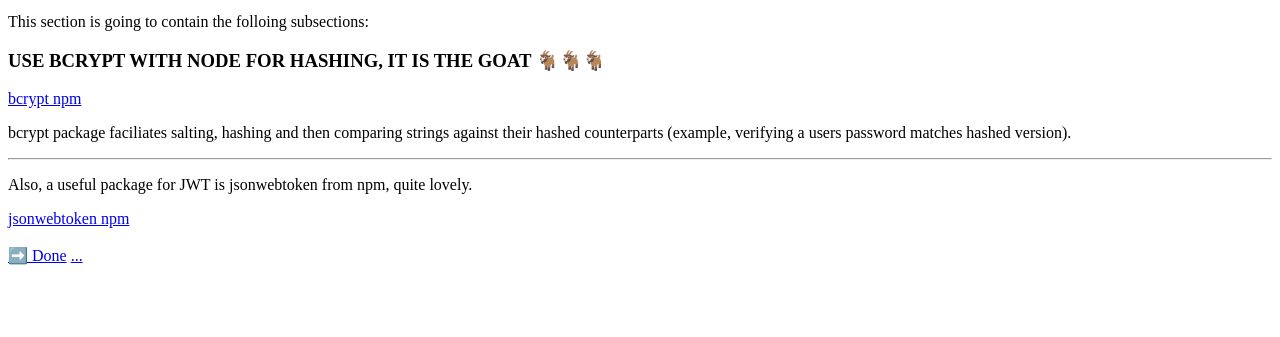
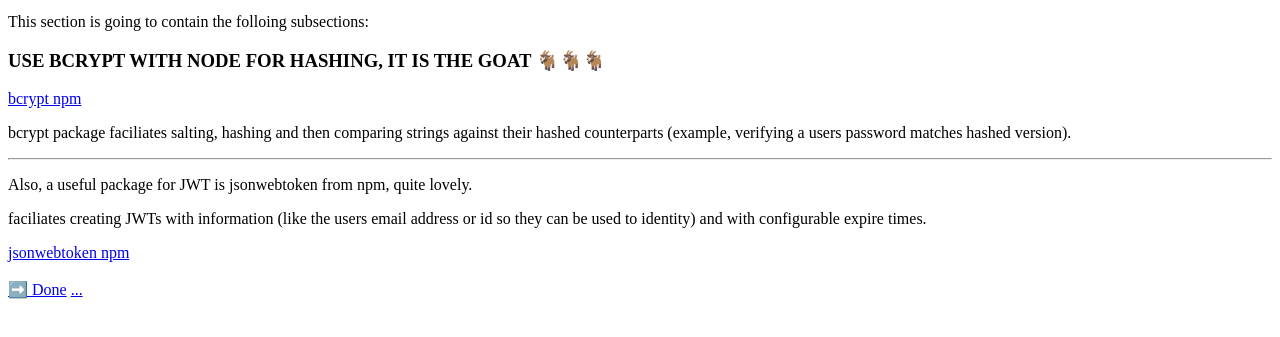
Before and after one commit to BetterLordWilliam/COMP4537_Lab_Server, a website: page public/COMP4537/project_milestone_1/section5/index.html in a window 1280 px wide. Shown: the part 129-466 px from the top of the page. Drawn offline with Linux system fonts and the light colour scheme.

Commit message:
WO: a little more specifc regarding JWT use.

```diff
--- a/public/COMP4537/project_milestone_1/section5/index.html
+++ b/public/COMP4537/project_milestone_1/section5/index.html
@@ -27,6 +27,9 @@
 <p>
     Also, a useful package for JWT is jsonwebtoken from npm, quite lovely.
 </p>
+<p>
+    faciliates creating JWTs with information (like the users email address or id so they can be used to identity) and with configurable expire times.
+</p>
 <a href="https://www.npmjs.com/package/jsonwebtoken">jsonwebtoken npm</a>
 
 <br />
```
